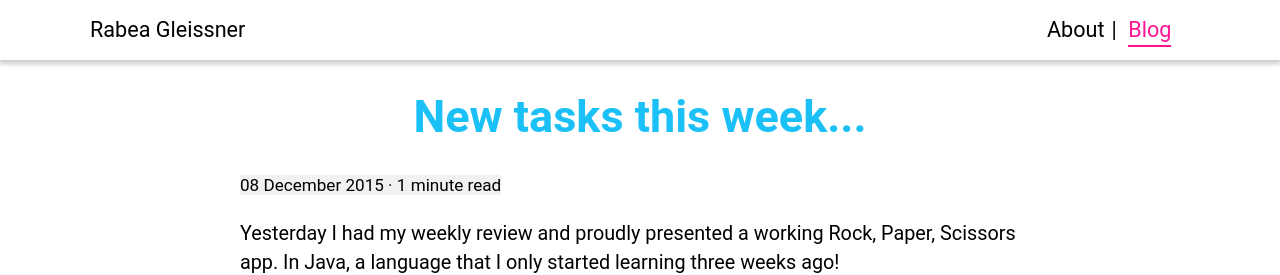
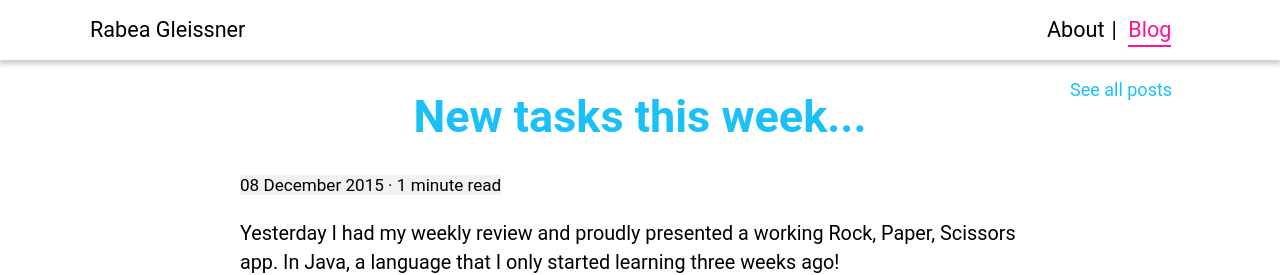
Before and after one commit to RabeaGleissner/RabeaGleissner.github.io, a Jekyll site: the page built from apprenticeship/_posts/2015-12-08-day-17.md, in a window 1280 px wide. Shown: the top 275 px of the page. Built offline with Jekyll 4.4.1, drawn with Linux system fonts in a browser that asks for light colours; comment, search, counter and statistics services are not loaded.

Commit message:
adds link at top of post template to see all apprenticeship blog posts

```diff
--- a/_layouts/apprenticeship-post.html
+++ b/_layouts/apprenticeship-post.html
@@ -1,4 +1,5 @@
 {% include header.html %}
+<div class="wrapper up-link"><p class="see-all-appr-posts apprenticeship"><a href="/apprenticeship">See all posts</a></p></div>
   <div class="wrapper post apprenticeship">
     <h1>{{page.title}}</h1>
     <p class="date"><span>{{ page.date | date_to_long_string }} · {{page.read-time}} minute read</span></p>
--- a/_scss/blog.scss
+++ b/_scss/blog.scss
@@ -7,6 +7,29 @@
   border-bottom: 1px solid lightgrey;
   h2 {
     margin-bottom: 0;
+  }
+}
+.up-link {
+  height: 0px;
+  margin-bottom: 0;
+}
+.see-all-appr-posts {
+  float: right;
+  width: 120px;
+  display: none;
+}
+.apprenticeship-blog-title {
+  text-align: center;
+  margin-bottom: 40px;
+  h2 {
+    font-size: 1.7em;
+    margin-bottom: 12px;
+  }
+  hr {
+    width: 50px;
+  }
+  h4 {
+    margin-top: 12px;
   }
 }
 .post {
@@ -98,5 +121,19 @@
       margin: 20px 0 0;
     }
   }
-
 }
+@media only screen and (min-width:1000px) {
+  .see-all-appr-posts {
+    display: block;
+  }
+}
+/*@media only screen and (min-width:1200px) {
+  .see-all-appr-posts {
+    margin-left: calc(100% - 150px);
+  }
+}
+@media only screen and (min-width:1200px) {
+  .see-all-appr-posts {
+    margin-left: calc(100% - 150px);
+  }
+}*/
```
